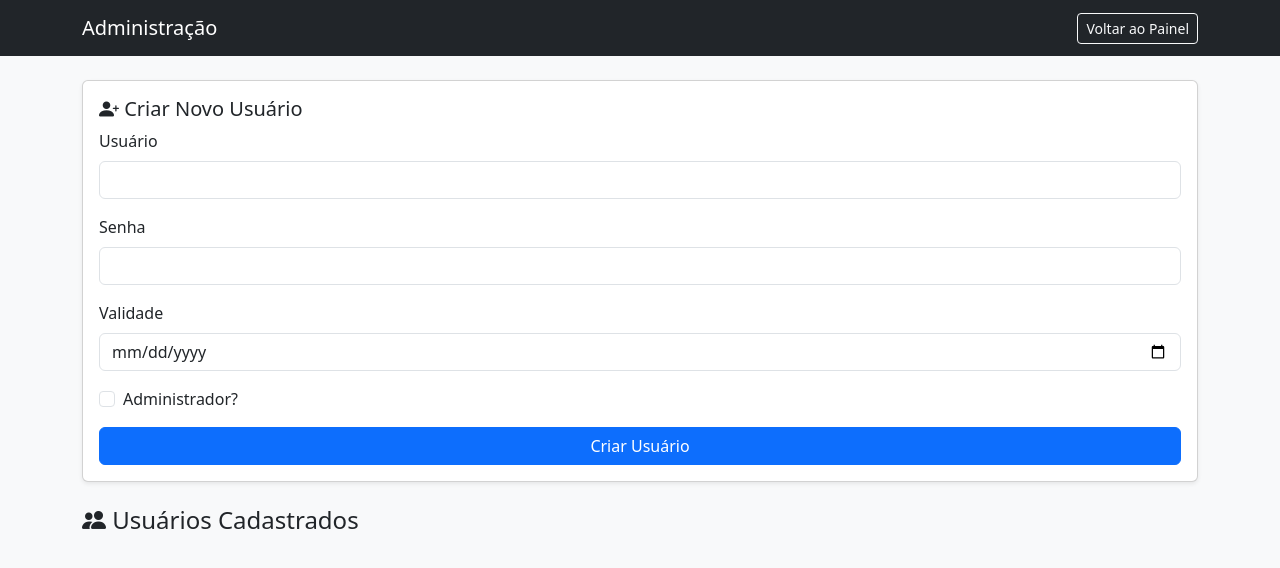
After one commit to Luizwagner13/SIAMC, a Flask app: template templates/admin.html in a window 1280 px wide. The commit adds this page. Shown: the top 568 px of the page. Run offline with Flask 3, Linux system fonts and the light colour scheme; the template is opened without the code that fills it, so the values that code supplies are empty.

Commit message:
Add files via upload
atualização do projeto

```diff
--- a/app.py
+++ b/app.py
@@ -3,6 +3,7 @@ from werkzeug.security import generate_password_hash, check_password_hash
 import os
 import subprocess
 import json
+from datetime import datetime
 
 app = Flask(__name__)
 app.secret_key = 'segredo123'
@@ -25,38 +26,44 @@ def login():
     if request.method == 'POST':
         username = request.form['username']
         password = request.form['password']
-        if username in users and check_password_hash(users[username], password):
-            session['user'] = username
-            user_folder = os.path.join('user_data', username)
-            os.makedirs(user_folder, exist_ok=True)
-            flash('Login realizado com sucesso!', 'sucesso')
-            return redirect(url_for('dashboard'))
-        else:
-            flash('Usuário ou senha incorretos', 'erro')
-            return redirect(url_for('login'))
+        user_data = users.get(username)
+
+        if user_data:
+            valid_until_str = user_data.get('valid_until')
+            if valid_until_str:
+                valid_until = datetime.strptime(valid_until_str, '%Y-%m-%d').date()
+                today = datetime.today().date()
+                if today > valid_until:
+                    return render_template('expirado.html', username=username, validade=valid_until)
+
+            if check_password_hash(user_data['password'], password):
+                session['user'] = username
+                user_folder = os.path.join('user_data', username)
+                os.makedirs(user_folder, exist_ok=True)
+                flash('Login realizado com sucesso!', 'sucesso')
+
+                if user_data.get('is_admin'):
+                    return redirect(url_for('admin'))
+                else:
+                    return redirect(url_for('dashboard'))
+
+        flash('Usuário ou senha incorretos', 'erro')
+        return redirect(url_for('login'))
+
     return render_template('login.html')
 
 @app.route('/register', methods=['GET', 'POST'])
 def register():
-    if request.method == 'POST':
-        username = request.form['username']
-        password = request.form['password']
-        if username not in users:
-            hashed_password = generate_password_hash(password)
-            users[username] = hashed_password
-            with open(USERS_FILE, 'w') as f:
-                json.dump(users, f)
-            flash('Cadastro realizado com sucesso! Faça login.', 'sucesso')
-            return redirect(url_for('login'))
-        else:
-            flash('Usuário já existe', 'erro')
-            return redirect(url_for('register'))
-    return render_template('register.html')
+    flash('O cadastro de novos usuários está desativado. Entre em contato com o administrador.', 'erro')
+    return redirect(url_for('login'))
 
 @app.route('/dashboard')
 def dashboard():
     if 'user' in session:
-        return render_template('dashboard.html', user=session['user'])
+        username = session['user']
+        user_data = users.get(username, {})
+        validade = user_data.get('valid_until', 'Indefinido')
+        return render_template('dashboard.html', user=username, validade=validade)
     flash('Faça login para acessar sua área.', 'erro')
     return redirect(url_for('login'))
 
@@ -175,5 +182,69 @@ def atualizar_medicao():
 
     return redirect(url_for('dashboard'))
 
+@app.route('/admin', methods=['GET', 'POST'])
+def admin():
+    if 'user' not in session:
+        flash('Faça login para acessar esta área.', 'erro')
+        return redirect(url_for('login'))
+
+    current_user = session['user']
+    user_data = users.get(current_user)
+
+    if not user_data or not user_data.get('is_admin'):
+        flash('Acesso negado.', 'erro')
+        return redirect(url_for('dashboard'))
+
+    if request.method == 'POST':
+        acao = request.form.get('acao')
+        username = request.form.get('username')
+
+        if acao == 'criar':
+            nova_senha = request.form.get('new_password')
+            validade = request.form.get('valid_until')
+            is_admin = True if request.form.get('is_admin') == 'on' else False
+
+            if username in users:
+                flash('Usuário já existe.', 'erro')
+            else:
+                users[username] = {
+                    'password': generate_password_hash(nova_senha),
+                    'valid_until': validade,
+                    'is_admin': is_admin
+                }
+                with open(USERS_FILE, 'w') as f:
+                    json.dump(users, f, indent=2)
+                flash(f'Usuário {username} criado com sucesso.', 'sucesso')
+
+        elif acao == 'editar':
+            validade = request.form.get('valid_until')
+            nova_senha = request.form.get('new_password')
+            is_admin = True if request.form.get('is_admin') == 'on' else False
+
+            if username in users:
+                users[username]['valid_until'] = validade
+                users[username]['is_admin'] = is_admin
+                if nova_senha:
+                    users[username]['password'] = generate_password_hash(nova_senha)
+                with open(USERS_FILE, 'w') as f:
+                    json.dump(users, f, indent=2)
+                flash(f'Usuário {username} atualizado com sucesso.', 'sucesso')
+            else:
+                flash('Usuário não encontrado.', 'erro')
+
+        elif acao == 'excluir':
+            if username in users:
+                if username == current_user:
+                    flash('Você não pode excluir a si mesmo.', 'erro')
+                else:
+                    del users[username]
+                    with open(USERS_FILE, 'w') as f:
+                        json.dump(users, f, indent=2)
+                    flash(f'Usuário {username} excluído com sucesso.', 'sucesso')
+            else:
+                flash('Usuário não encontrado.', 'erro')
+
+    return render_template('admin.html', users=users)
+
 if __name__ == '__main__':
     app.run(debug=True)
--- /dev/null
+++ b/templates/admin.html
@@ -0,0 +1,107 @@
+<!DOCTYPE html>
+<html lang="pt-br">
+<head>
+    <meta charset="UTF-8">
+    <title>Administração de Usuários</title>
+    <link href="https://cdn.jsdelivr.net/npm/bootstrap@5.3.3/dist/css/bootstrap.min.css" rel="stylesheet">
+    <link href="https://cdn.jsdelivr.net/npm/bootstrap-icons@1.10.5/font/bootstrap-icons.css" rel="stylesheet">
+</head>
+<body class="bg-light">
+
+    <!-- Navbar -->
+    <nav class="navbar navbar-expand-lg navbar-dark bg-dark mb-4">
+        <div class="container">
+            <a class="navbar-brand" href="#">Administração</a>
+            <a href="{{ url_for('dashboard') }}" class="btn btn-outline-light btn-sm">Voltar ao Painel</a>
+        </div>
+    </nav>
+
+    <div class="container">
+        <!-- Flash Messages -->
+        {% with messages = get_flashed_messages(with_categories=true) %}
+            {% if messages %}
+                {% for category, message in messages %}
+                    <div class="alert alert-{{ 'success' if category == 'sucesso' else 'danger' }} alert-dismissible fade show" role="alert">
+                        <i class="bi {{ 'bi-check-circle' if category == 'sucesso' else 'bi-exclamation-triangle' }}"></i>
+                        {{ message }}
+                        <button type="button" class="btn-close" data-bs-dismiss="alert" aria-label="Fechar"></button>
+                    </div>
+                {% endfor %}
+            {% endif %}
+        {% endwith %}
+
+        <!-- Criar Novo Usuário -->
+        <div class="card mb-4 shadow-sm">
+            <div class="card-body">
+                <h5 class="card-title"><i class="bi bi-person-plus-fill"></i> Criar Novo Usuário</h5>
+                <form method="POST">
+                    <input type="hidden" name="acao" value="criar">
+                    <div class="mb-3">
+                        <label class="form-label">Usuário</label>
+                        <input type="text" name="username" class="form-control" required>
+                    </div>
+                    <div class="mb-3">
+                        <label class="form-label">Senha</label>
+                        <input type="text" name="new_password" class="form-control" required>
+                    </div>
+                    <div class="mb-3">
+                        <label class="form-label">Validade</label>
+                        <input type="date" name="valid_until" class="form-control" required>
+                    </div>
+                    <div class="form-check mb-3">
+                        <input class="form-check-input" type="checkbox" name="is_admin" id="is_admin">
+                        <label class="form-check-label" for="is_admin">Administrador?</label>
+                    </div>
+                    <button type="submit" class="btn btn-primary w-100">Criar Usuário</button>
+                </form>
+            </div>
+        </div>
+
+        <!-- Lista de Usuários -->
+        <h4 class="mb-3"><i class="bi bi-people-fill"></i> Usuários Cadastrados</h4>
+
+        {% for nome, dados in users.items() %}
+        <div class="card mb-3 shadow-sm">
+            <div class="card-body">
+                <form method="POST">
+                    <input type="hidden" name="acao" value="editar">
+                    <input type="hidden" name="username" value="{{ nome }}">
+                    <h5>{{ nome }}</h5>
+
+                    <div class="row">
+                        <div class="col-md-4 mb-3">
+                            <label class="form-label">Validade</label>
+                            <input type="date" name="valid_until" class="form-control" value="{{ dados.valid_until }}">
+                        </div>
+                        <div class="col-md-4 mb-3">
+                            <label class="form-label">Nova senha</label>
+                            <input type="text" name="new_password" class="form-control" placeholder="Deixe em branco">
+                        </div>
+                        <div class="col-md-4 d-flex align-items-end mb-3">
+                            <div class="form-check">
+                                <input class="form-check-input" type="checkbox" name="is_admin" id="admin_{{ nome }}" {% if dados.is_admin %}checked{% endif %}>
+                                <label class="form-check-label" for="admin_{{ nome }}">Administrador?</label>
+                            </div>
+                        </div>
+                    </div>
+
+                    <div class="d-flex justify-content-between">
+                        <button type="submit" class="btn btn-success"><i class="bi bi-save"></i> Atualizar</button>
+                        {% if nome != session['user'] %}
+                        <form method="POST" class="d-inline-block">
+                            <input type="hidden" name="acao" value="excluir">
+                            <input type="hidden" name="username" value="{{ nome }}">
+                            <button type="submit" class="btn btn-danger"><i class="bi bi-trash"></i> Excluir</button>
+                        </form>
+                        {% endif %}
+                    </div>
+                </form>
+            </div>
+        </div>
+        {% endfor %}
+
+    </div>
+
+    <script src="https://cdn.jsdelivr.net/npm/bootstrap@5.3.3/dist/js/bootstrap.bundle.min.js"></script>
+</body>
+</html>
--- a/templates/login.html
+++ b/templates/login.html
@@ -45,9 +45,7 @@
                             <button type="submit" class="btn btn-primary w-100">Entrar</button>
                         </form>
 
-                        <div class="mt-3 text-center">
-                            <a href="{{ url_for('register') }}">Não tem conta? Cadastre-se</a>
-                        </div>
+                        <!-- Link de cadastro removido -->
                     </div>
                 </div>
 
```
Also changed, not shown: templates/dashboard.html (+5 -2 lines), templates/expirado.html (added, +29 -0 lines), users.json (+12 -1 lines).
